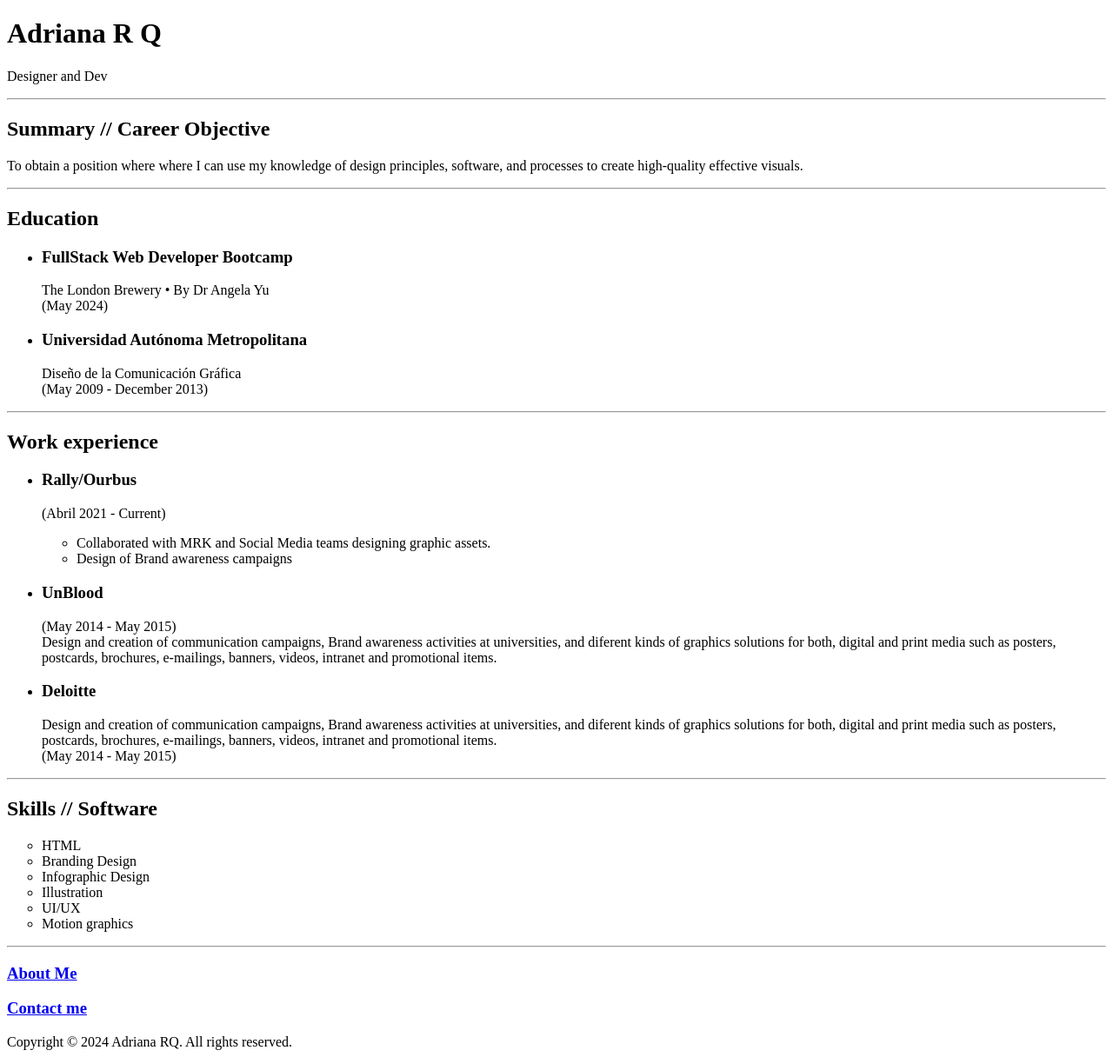
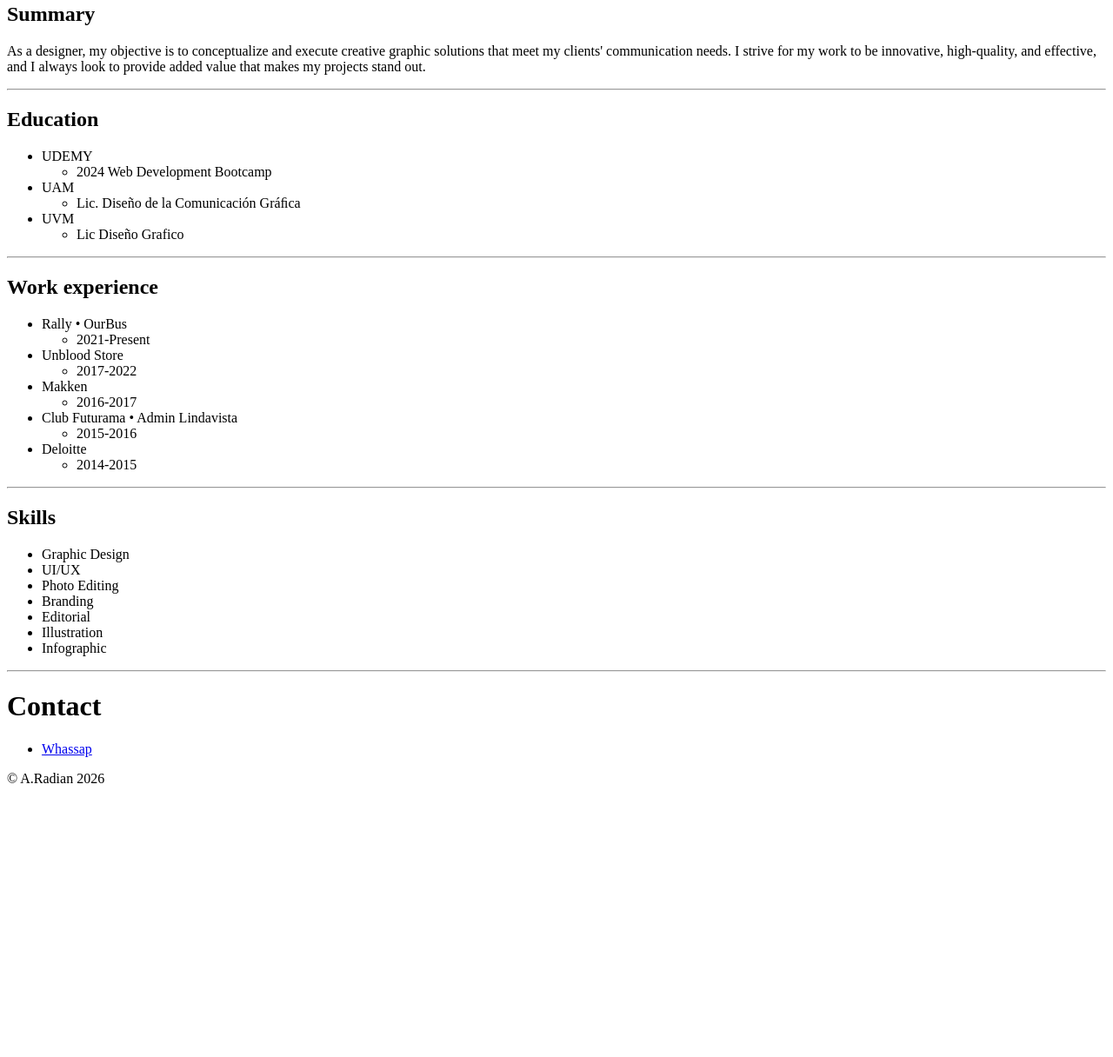
Before and after one commit to A-Radian/my-resume, a plain HTML site: page index.html in a window 1280 px wide. Shown: the part 213-1429 px from the top of the page at 87% size. After the commit the page ends 1126 px from the top, so only its background shows below. Drawn offline with Linux system fonts and the light colour scheme.

Commit message:
Update index.html

```diff
--- a/index.html
+++ b/index.html
@@ -1,101 +1,102 @@
 <!DOCTYPE html>
 <html lang="en">
   <head>
-    <meta charset="UTF-8">
-    <title>My Resume</title>
+    <meta charset="UTF-8" />
+    <meta name="viewport" content="width=device-width, initial-scale=1.0" />
+    <title>Ad's Resume</title>
+    <!-- <style>
+      img {
+        border-radius: 50%;
+      }
+    </style> -->
   </head>
   <body>
-    <img src="./assets/ARQ.jpg" alt="arq profile picture" width="200">
-    <h1>Adriana R Q</h1>
+    <h1>Ad's portafolio</h1>
+    <img
+      src="https://mir-s3-cdn-cf.behance.net/user/115/9098a21174781.60788d6aade67.jpg"
+      alt="aD's profile pic"
+      style="border-radius: 50%; width: 150px"
+    />
+    <h2>Summary</h2>
     <p>
-      Designer and Dev
+      As a designer, my objective is to conceptualize and execute creative
+      graphic solutions that meet my clients' communication needs. I strive for
+      my work to be innovative, high-quality, and effective, and I always look
+      to provide added value that makes my projects stand out.
     </p>
     <hr />
-
-    <h2>Summary // Career Objective</h2>
-      <p>
-        To obtain a position where where I can use my knowledge of design principles, software, and processes to create high-quality effective visuals.
-      </p>
-      <hr />
-
     <h2>Education</h2>
     <ul>
       <li>
-          <h3>FullStack Web Developer Bootcamp</h3>
-          <p>
-            The London Brewery • By Dr Angela Yu
-          <br>
-            (May 2024)
-          </p>
+        UDEMY
+        <ul>
+          <li>2024 Web Development Bootcamp</li>
+        </ul>
       </li>
       <li>
-          <h3>Universidad Autónoma Metropolitana</h3>
-          <p>
-            Diseño de la Comunicación Gráfica
-          <br>
-            (May 2009 - December 2013)
-          </p>
+        UAM
+        <ul>
+          <li>Lic. Diseño de la Comunicación Gráﬁca</li>
+        </ul>
+      </li>
+      <li>
+        UVM
+        <ul>
+          <li>Lic Diseño Grafico</li>
+        </ul>
       </li>
     </ul>
     <hr />
     <h2>Work experience</h2>
     <ul>
       <li>
-          <h3>Rally/Ourbus</h3>
-          <p>
-            (Abril 2021 - Current)
-          </p>
-
+        Rally • OurBus
         <ul>
-          <li>Collaborated with MRK and Social Media teams designing graphic assets.
-          </li>
-          <li>Design of Brand awareness campaigns</li>
+          <li>2021-Present</li>
         </ul>
-
-        <li>
-          <h3>UnBlood</h3>
-          <p>
-            (May 2014 - May 2015)<br />
-            Design and creation of communication campaigns, Brand awareness activities at universities, and diferent kinds of graphics solutions for  both, digital and print media such as posters, postcards, brochures, e-mailings, banners, videos, intranet and promotional items.
-          </p>
       </li>
       <li>
-          <h3>Deloitte</h3>
-          <p>
-            Design and creation of communication campaigns, Brand awareness activities at universities, and diferent kinds of graphics solutions for  both, digital and print media such as posters, postcards, brochures, e-mailings, banners, videos, intranet and promotional items.
-            <br />
-            (May 2014 - May 2015)
-          </p>
+        Unblood Store
+        <ul>
+          <li>2017-2022</li>
+        </ul>
+      </li>
+      <li>
+        Makken
+        <ul>
+          <li>2016-2017</li>
+        </ul>
+      </li>
+      <li>
+        Club Futurama • Admin Lindavista
+        <ul>
+          <li>2015-2016</li>
+        </ul>
+      </li>
+      <li>
+        Deloitte
+        <ul>
+          <li>2014-2015</li>
+        </ul>
       </li>
     </ul>
     <hr />
-      <h2>Skills // Software</h2>
-        <ul type="circle">
-          <li>
-            HTML
-          </li>
-          <li>
-            Branding Design
-          </li>
-          <li>
-            Infographic Design
-          </li>
-          <li>
-            Illustration
-          </li>
-          <li>
-            UI/UX
-          </li>
-          <li>Motion graphics
-          </li>
+    <h2>Skills</h2>
+    <ul>
+      <li>Graphic Design</li>
+      <li>UI/UX</li>
+      <li>Photo Editing</li>
+      <li>Branding</li>
+      <li>Editorial</li>
+      <li>Illustration</li>
+      <li>Infographic</li>
     </ul>
     <hr />
-    <h3><a href="./public/about.html">About Me</a>
-    </h3>
-    <h3>
-      <a href="./public/contact.html">Contact me</a>
-    </h3>
+    <h1>Contact</h1>
+    <ul>
+      <li><a href="https://wa.me/525585354371">Whassap</a></li>
+    </ul>
 
-    <footer>Copyright © 2024 Adriana RQ. All rights reserved.</footer>
+    <footer>© A.Radian 2026</footer>
   </body>
 </html>
```
Lines whose indentation alone changed are shown as unchanged.
